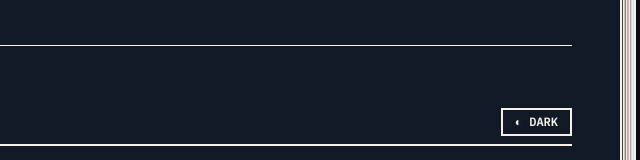
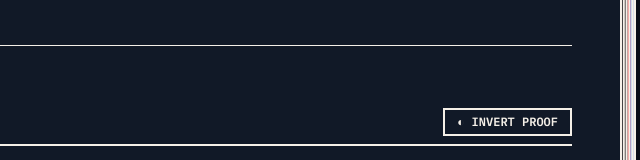
Before and after one commit to Ian9657/palette_extractor, a plain HTML site: page index.html in a window 1280 px wide. Shown: the part 1710-1870 px from the top of the page, 598-1238 px from the left. Drawn offline with Linux system fonts and the light colour scheme.

Commit message:
Name the proof's invert button by its action

```diff
--- a/index.html
+++ b/index.html
@@ -202,7 +202,7 @@
                 <div class="entry-body">
                     <div class="section-header">
                         <h2>PRINT PROOF</h2>
-                        <button id="btn-invert" class="btn-export">◐ LIGHT</button>
+                        <button id="btn-invert" class="btn-export" aria-pressed="false">◐ INVERT PROOF</button>
                     </div>
                     <!-- Proof: the photo re-rendered as one anime cel in the palette's inks,
                          separated into one plate per ink plus K. Drag or EJECT to take it apart; press again to seat it. proof.js. -->
--- a/proof.js
+++ b/proof.js
@@ -316,6 +316,13 @@
         prevApplyMockup();
         if (!palette) return;
         $('mockup-badge').textContent = palette.coverage == null ? '—' : `${palette.coverage}%`;
+        // main.js labels the button with the mode shown (◐ DARK / LIGHT), which
+        // reads like a page theme switch; here it names its action, like EJECT ⇄ INSTALL
+        const inv = $('btn-invert');
+        if (inv) {
+            inv.textContent = proofInverted ? '◐ REVERT PROOF' : '◐ INVERT PROOF';
+            inv.setAttribute('aria-pressed', proofInverted);
+        }
         render(proofInverted ? invertTheme(palette.theme) : palette.theme);
     };
 
```
Also changed, not shown: DESIGN.md (+1 -0 lines).
